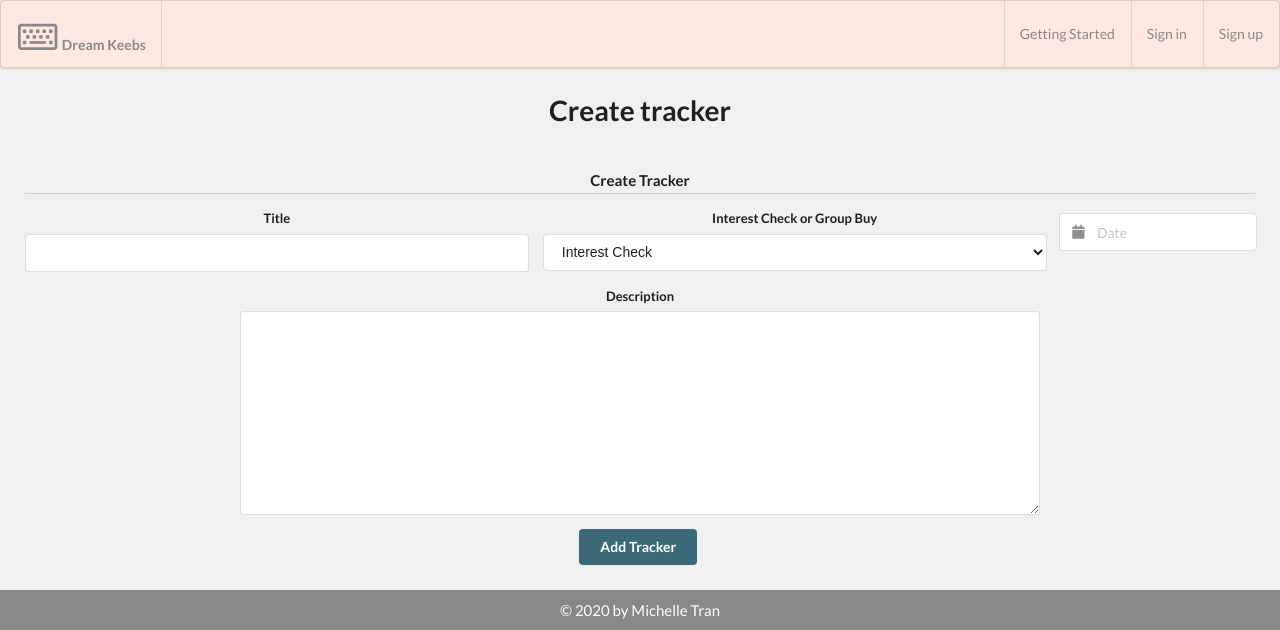
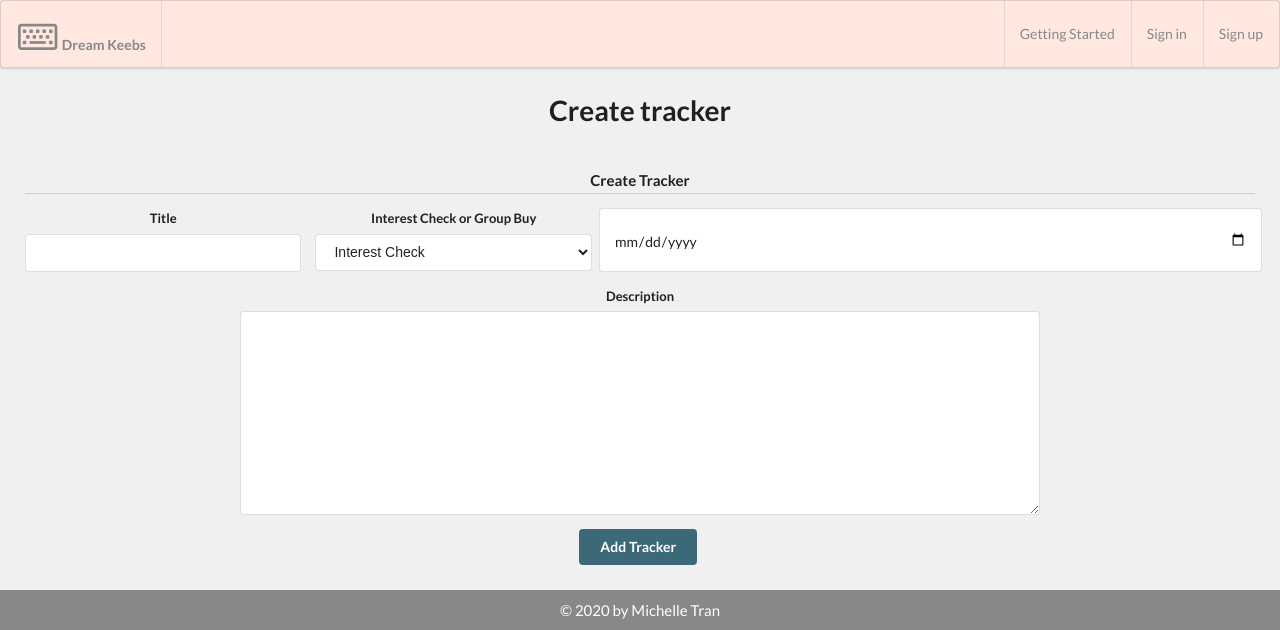
Before and after one commit to meeshers/cute_keebs, a Django app: page /create-tracker in a window 1280 px wide. Shown: the top 630 px of the page. Run offline with Django 3.2, Linux system fonts and the light colour scheme.

Commit message:
fixing date widget

```diff
--- a/main_app/forms.py
+++ b/main_app/forms.py
@@ -17,14 +17,15 @@ class CreateKeyboard(forms.ModelForm):
 class EditKeyboard(forms.ModelForm):
   class Meta:
     model = Keyboard
-    fields = ['name','status', 'case', 'switch', 'pcb', 'stabilizer', 'keycap', 'description']
-"""     widgets = {
+    widgets = {
       'case': Select(),
       'switch': Select(),
       'pcb': Select(),
       'stabilizer': Select(),
       'keycap': Select()
-    } """
+    }
+    fields = ['name','status', 'case', 'switch', 'pcb', 'stabilizer', 'keycap', 'description']
+
 
 # forms for stretch goal
 class CreateSwitch(forms.ModelForm):
@@ -53,7 +54,13 @@ class CreateStabilizer(forms.ModelForm):
     fields = ['name', 'stab_type', 'image', 'description']
 
 # IC/GB Tracker form
+class DateInput(forms.DateInput):
+  input_type='date'
+
 class CreateTracker(forms.ModelForm):
   class Meta:
     model = Tracker
+    widgets ={
+      'date': DateInput()
+    }
     fields = ['title', 'interest_type', 'date', 'description']
--- a/main_app/static/scripts/base.js
+++ b/main_app/static/scripts/base.js
@@ -16,10 +16,6 @@ $('#create-stab').on('click', () => modal('create-stab-form'));
 $('#create-switch').on('click', () => modal('create-switch-form'));
 $('#delete-confirm').on('click', () => modal('delete'));
 
-$('#example2').calendar({
-  type: 'date'
-});
-
 $('.special.cards .image').dimmer({
     on: 'hover'
   });
--- a/main_app/templates/tracker/create.html
+++ b/main_app/templates/tracker/create.html
@@ -11,7 +11,6 @@
     Create Tracker
   </h4>
   {% csrf_token %}
-  <!-- {{tracker_form.as_p}} -->
   <div class="fields">
     <div class="seven wide field">
       <label for="name">Title</label>
@@ -21,16 +20,7 @@
       <label for="status">Interest Check or Group Buy</label>
       {{tracker_form.interest_type}}
     </div>
-    <!-- <div class="seven wide field">
-      <label for="status">Date</label>
-      <input type="date" name="tracker" id="tracker">
-    </div> -->
-    <div class="ui calendar" id="example2">
-      <div class="ui input left icon">
-        <i class="calendar icon"></i>
-        <input name="date" type="text" placeholder="Date">
-      </div>
-    </div>
+    {{tracker_form.date}}
   </div>
 
   <div class="fields">
```
